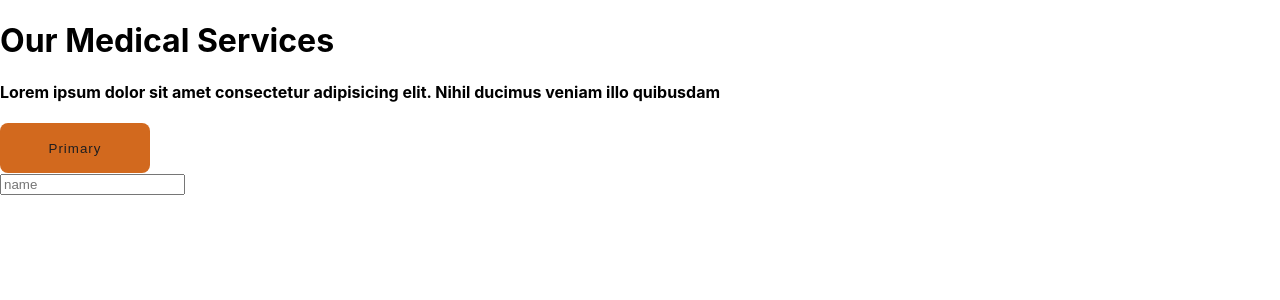
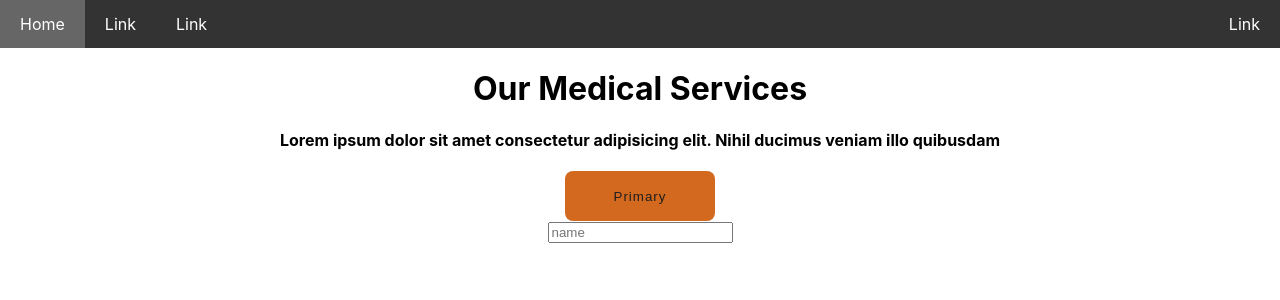
Before and after one commit to mrsamia/react_practice, a React (Create React App) app: page / in a window 1280 px wide. Shown: the top 300 px of the page. Built offline with nearby package versions, Linux system fonts and the light colour scheme.

Commit message:
SRM | Nav

```diff
--- a/src/App.js
+++ b/src/App.js
@@ -1,16 +1,25 @@
 import React from 'react';
 
 import Button from './component/Button';
+import Nav from './component/Nav';
+import './component/App_1.css';
+
 
 function App(){
 
   return(
 
-    <div>
+    <div className="content">
+      <Nav></Nav>
       <h1>Our Medical Services </h1>
       <h4>Lorem ipsum dolor sit amet consectetur adipisicing elit. Nihil ducimus veniam illo quibusdam </h4>
-      <Button></Button>
-      <input type="text" placeholder="name"></input>
+      <div>
+        <Button></Button>
+      </div>
+      <div>
+        <input type="text" placeholder="name"></input>
+      </div>
+
     </div>
 
   );
--- /dev/null
+++ b/src/component/App_1.css
@@ -0,0 +1,3 @@
+.content{
+    text-align: center;
+}
--- /dev/null
+++ b/src/component/Nav.css
@@ -0,0 +1,35 @@
+.navbar {
+    overflow: hidden;
+    background-color: #333;
+    position: sticky;
+    position: -webkit-sticky;
+    top: 0;
+  }
+
+  /* Style the navigation bar links */
+  .navbar a {
+    float: left;
+    display: block;
+    color: white;
+    text-align: center;
+    padding: 14px 20px;
+    text-decoration: none;
+  }
+
+
+  /* Right-aligned link */
+  .navbar a.right {
+    float: right;
+  }
+
+  /* Change color on hover */
+  .navbar a:hover {
+    background-color: #ddd;
+    color: black;
+  }
+
+  /* Active/current link */
+  .navbar a.active {
+    background-color: #666;
+    color: white;
+  }
--- /dev/null
+++ b/src/component/Nav.js
@@ -0,0 +1,13 @@
+import React from "react";
+import './Nav.css';
+function Nav(){
+    return(
+    <div class="navbar">
+        <a href="#" class="active">Home</a>
+        <a href="#">Link</a>
+        <a href="#">Link</a>
+        <a href="#" class="right">Link</a>
+    </div>
+    );
+}
+export default Nav;
```
Also changed, not shown: src/App.css (line endings or trailing spaces).
